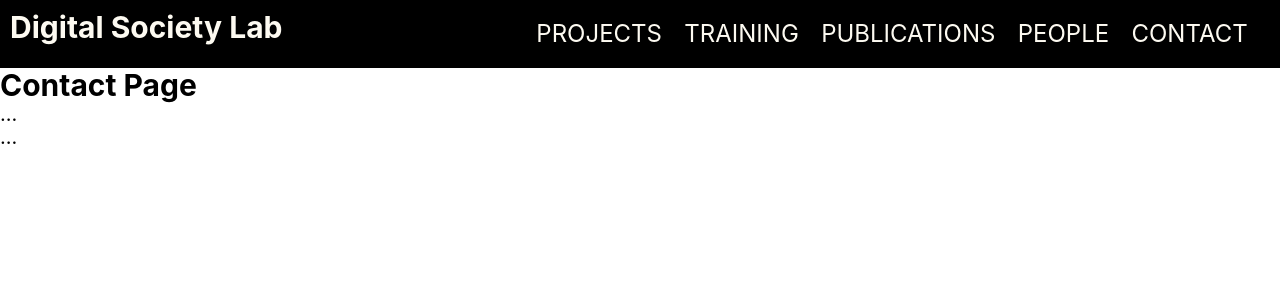
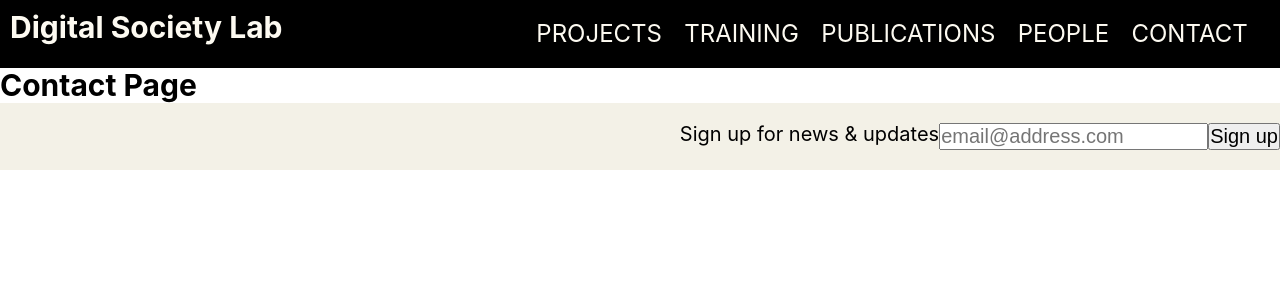
Before and after one commit to DSL-Project/dsl-project, a React (Create React App) app: page /contact in a window 1280 px wide. Shown: the top 300 px of the page. Built offline with nearby package versions, Linux system fonts and the light colour scheme.

Commit message:
created and styled footer need to link form submission later

```diff
--- a/src/App.scss
+++ b/src/App.scss
@@ -3,3 +3,4 @@
 @import "./styles/variables.scss";
 @import "./styles/basestyle.scss";
 @import "./styles/header.scss";
+@import "./styles/footer.scss";
--- a/src/components/App/App.js
+++ b/src/components/App/App.js
@@ -1,24 +1,24 @@
-import { Routes, Route } from 'react-router-dom';
-import Projects from '../../pages/Projects';
-import Training from '../../pages/Training';
-import Publications from '../../pages/Publications';
-import People from '../../pages/People';
-import Contact from '../../pages/Contact';
-import Footer from '../Footer';
+import { Routes, Route } from "react-router-dom";
+import Projects from "../../pages/Projects";
+import Training from "../../pages/Training";
+import Publications from "../../pages/Publications";
+import People from "../../pages/People";
+import Contact from "../../pages/Contact";
+//import Footer from "../Footer";
 
-import '../../App.scss';
+import "../../App.scss";
 // testing initial commit and add front-end branch
 function App() {
   return (
     <>
       <Routes>
-                <Route path='/projects' element={<Projects />} />
-                <Route path='/training' element={<Training />} />
-                <Route path='/publications' element={<Publications />} />
-                <Route path='/people' element={<People />} />
-                <Route path='/contact' element={<Contact />} />
+        <Route path="/projects" element={<Projects />} />
+        <Route path="/training" element={<Training />} />
+        <Route path="/publications" element={<Publications />} />
+        <Route path="/people" element={<People />} />
+        <Route path="/contact" element={<Contact />} />
       </Routes>
-            <Footer />
+      {/* <Footer /> */}
     </>
   );
 }
--- a/src/components/Footer/Footer.js
+++ b/src/components/Footer/Footer.js
@@ -1,7 +1,24 @@
 function Footer() {
   return (
-    <footer>...</footer>
-  )
+    <footer className="footer">
+      {/* <a href="@DigSocietyLab">Follow the Lab on Twitter</a> */}
+      <form action="" method="post">
+        <label htmlFor="bd-email">Sign up for news & updates</label>
+        <div className="email-inputs">
+          <input
+            type="email"
+            name="email"
+            id="bd-email"
+            placeholder="email@address.com"
+            autoComplete="off"
+          />
+          <input type="hidden" name="tag" value="placeholder-signup" />
+          <input type="hidden" value="1" name="embed" />
+          <input type="submit" value="Sign up" />
+        </div>
+      </form>
+    </footer>
+  );
 }
 
 export default Footer;
--- /dev/null
+++ b/src/styles/footer.scss
@@ -0,0 +1,8 @@
+.footer {
+  padding: 20px 0;
+  background-color: $darker-tan;
+}
+.footer form {
+  display: flex;
+  justify-content: end;
+}
```
Lines whose indentation alone changed are shown as unchanged.
